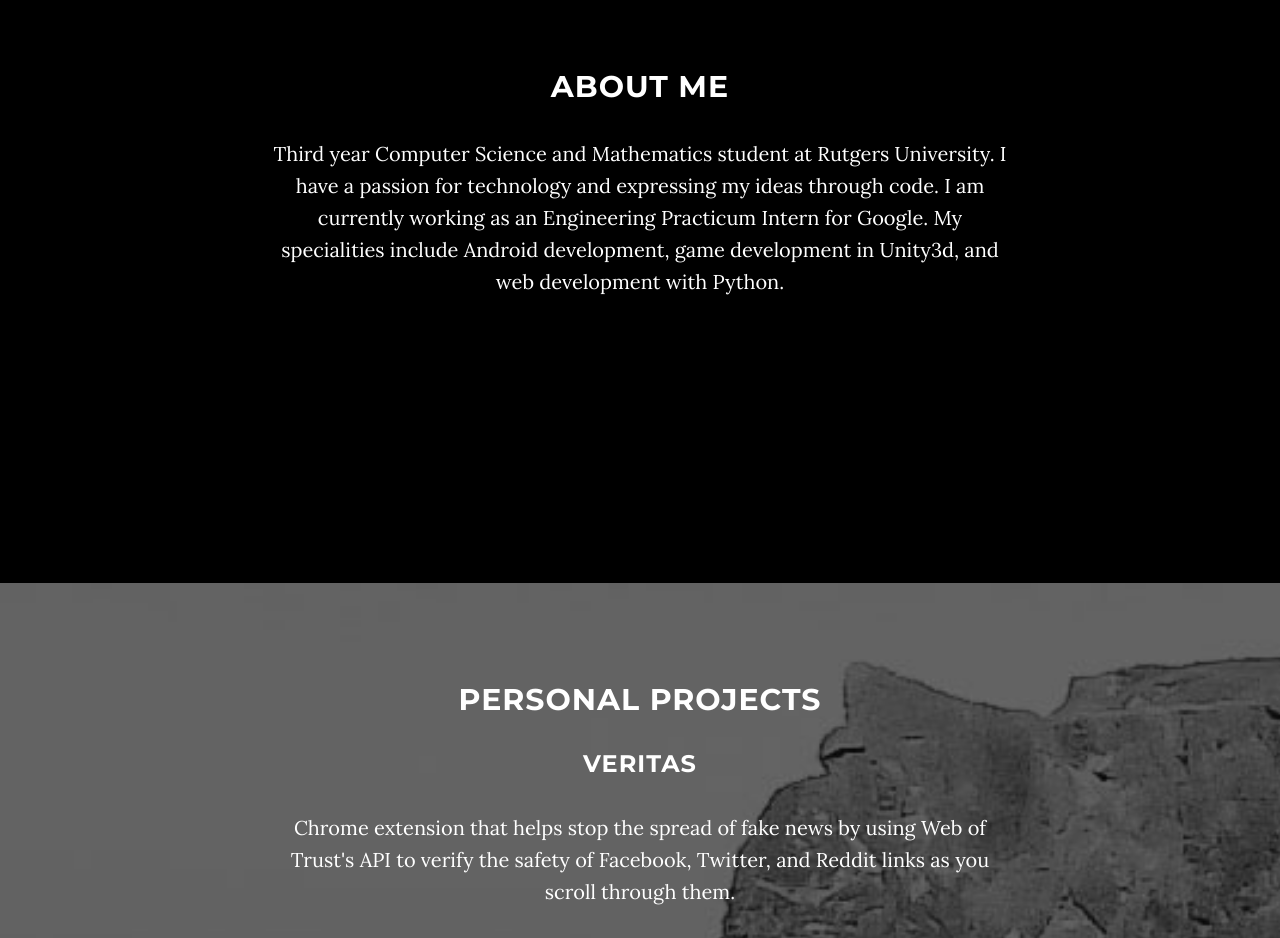
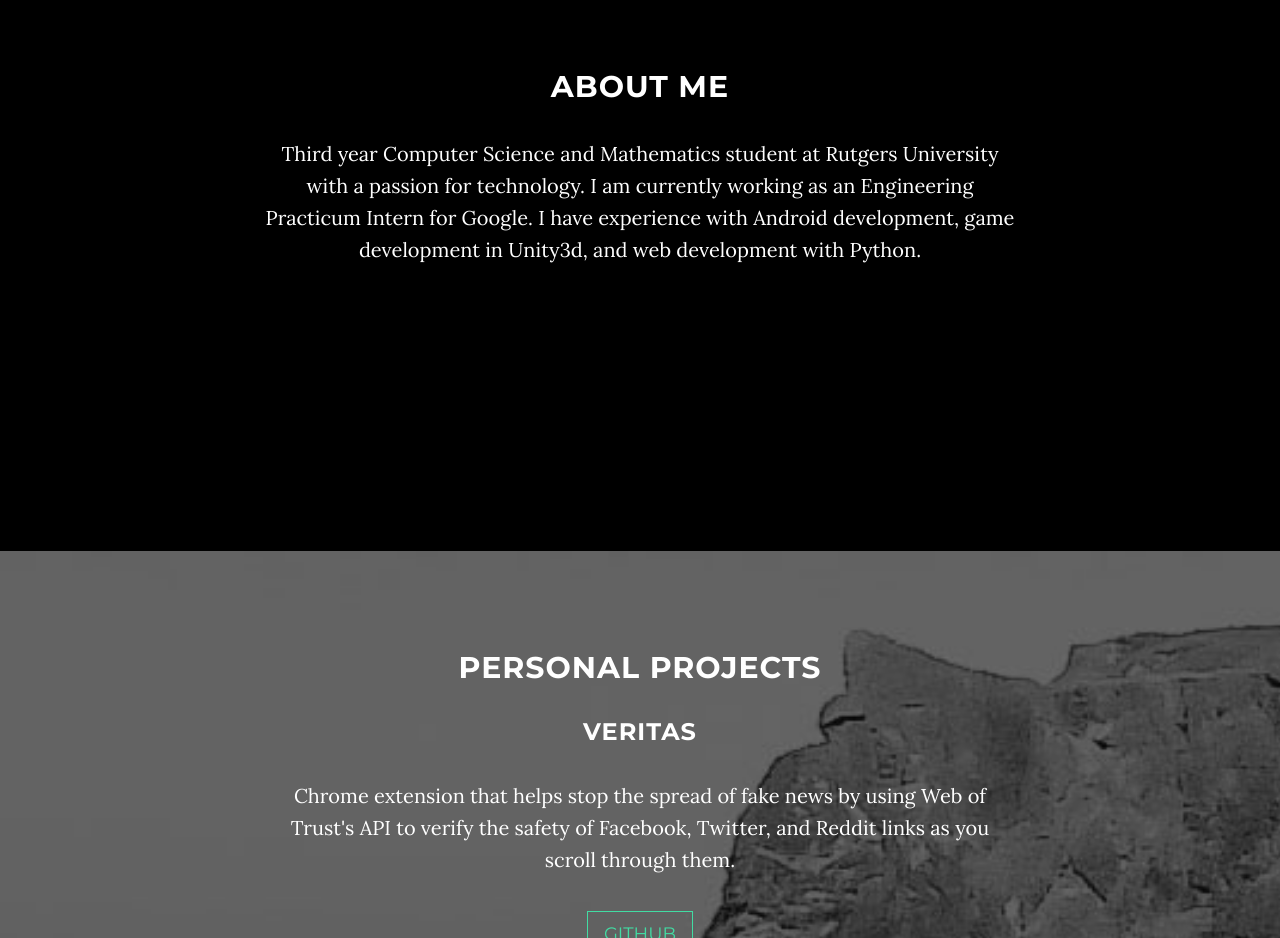
Before and after one commit to SamuelBWasserman/SamuelBWasserman.github.io, a website: page index.html in a window 1280 px wide. Shown: the part 980-1918 px from the top of the page. Drawn offline with nearby package versions, Linux system fonts and the light colour scheme; some packages are replaced by stand-ins of ours.

Commit message:
Updated bio

```diff
--- a/index.html
+++ b/index.html
@@ -86,7 +86,7 @@
         <div class="row">
             <div class="col-lg-8 col-lg-offset-2">
                 <h2>About Me</h2>
-                <p>Third year Computer Science and Mathematics student at Rutgers University. I have a passion for technology and expressing my ideas through code. I am currently working as an Engineering Practicum Intern for Google. My specialities include Android development, game development in Unity3d, and web development with Python.</p>
+                <p>Third year Computer Science and Mathematics student at Rutgers University with a passion for technology. I am currently working as an Engineering Practicum Intern for Google. I have experience with Android development, game development in Unity3d, and web development with Python.</p>
             </div>
         </div>
     </section>
```
